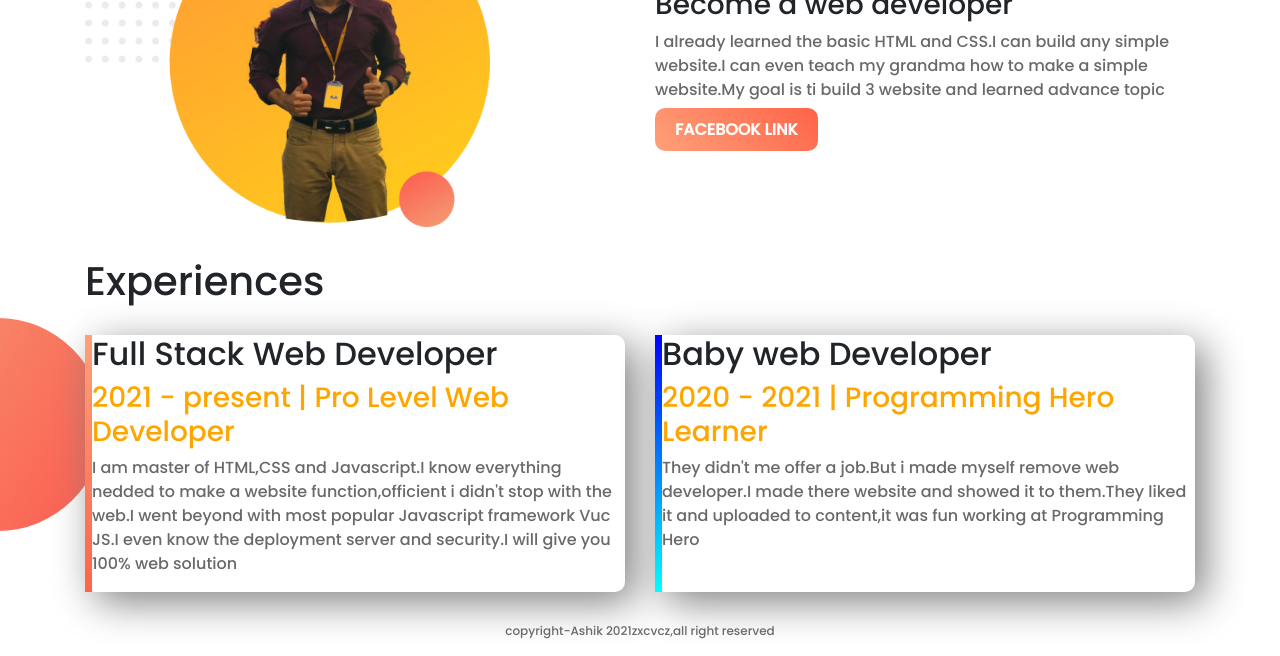
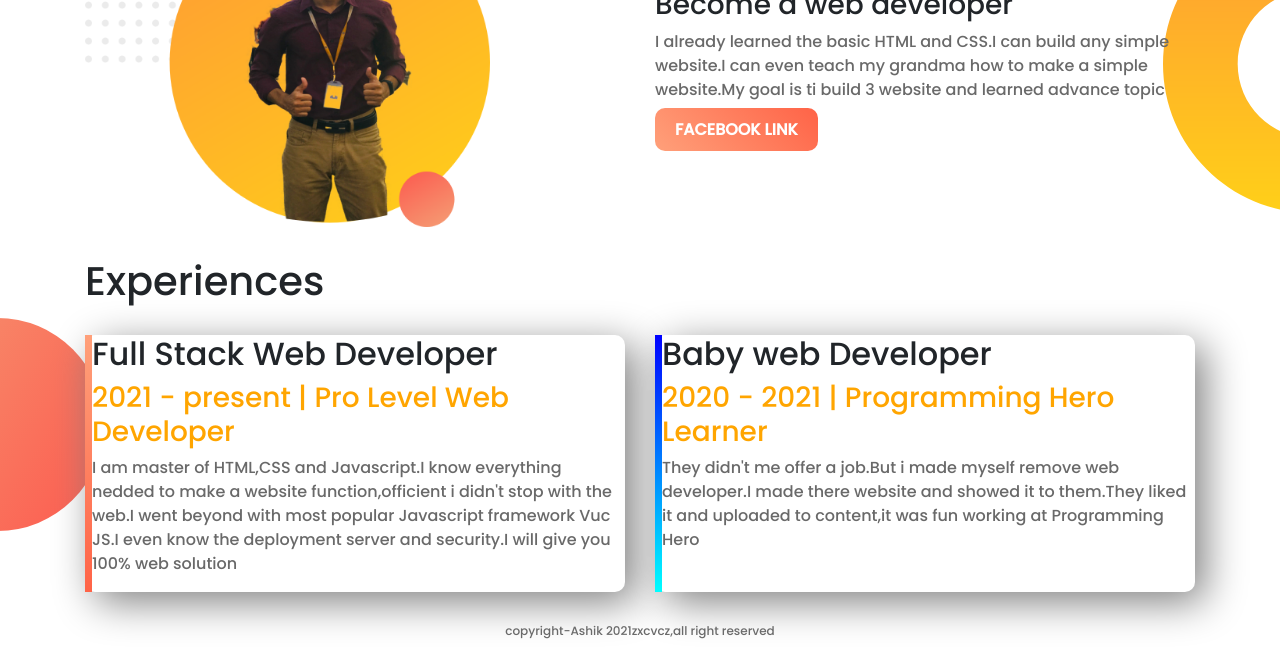
Before and after one commit to Shayekhzaman/web-portfolio, a plain HTML site: page index.html in a window 1280 px wide. Shown: the part 517-1173 px from the top of the page. Drawn offline with nearby package versions, Linux system fonts and the light colour scheme.

Commit message:
add bg image

```diff
--- a/index.html
+++ b/index.html
@@ -27,21 +27,22 @@
         </div>
     </section>
     <!--middle area-->
-    <section class="down-banner margin">
-        <div class="container">
+    <section class=" dream-banner">
+        <div class="container margin">
             <div class="row">
                 <div class="col-12 col-sm-12 col-md-6 col-lg-6 col-xl-6">
                     <img class="img-fluid w-75" src="images/ashikzaman.png" alt="">
                 </div>
                 <div class="col-12 col-sm-12 col-md-6 col-lg-6 col-xl-6">
-                    <h1 class="margin">BIG DREAM</h1>
-            <h3>Become a web developer</h3>
-            <p>I already learned the basic HTML and CSS.I can build any simple website.I can even teach my grandma how to make a simple website.My goal is ti build 3 website and learned advance topic</p>
-            <a class="link-button" target="-blank" href="https://web.facebook.com/ashik.zaman.149">FACEBOOK LINK</a>
+                   <div class="dream-bg">
+                        <h1 class="margin">BIG DREAM</h1>
+                    <h3>Become a web developer</h3>
+                    <p>I already learned the basic HTML and CSS.I can build any simple website.I can even teach my grandma how to make a simple website.My goal is ti build 3 website and learned advance topic</p>
+                    <a class="link-button" target="-blank" href="https://web.facebook.com/ashik.zaman.149">FACEBOOK LINK</a>
+                   </div>
                 </div>
             </div>
-
-        </div>
+            </div>
     </section>
     <!--experience area-->
     <section class="experience-area">
--- a/style.css
+++ b/style.css
@@ -6,6 +6,11 @@ body{
 .top-banner{
     background-image: url("images/top-banner.png");
     background-repeat: no-repeat;
+}
+.dream-banner{
+    background-image: url("images/dream-bg.png");
+    background-repeat: no-repeat;
+    background-position: right;
 }
 p{
     color: dimgray;
```
